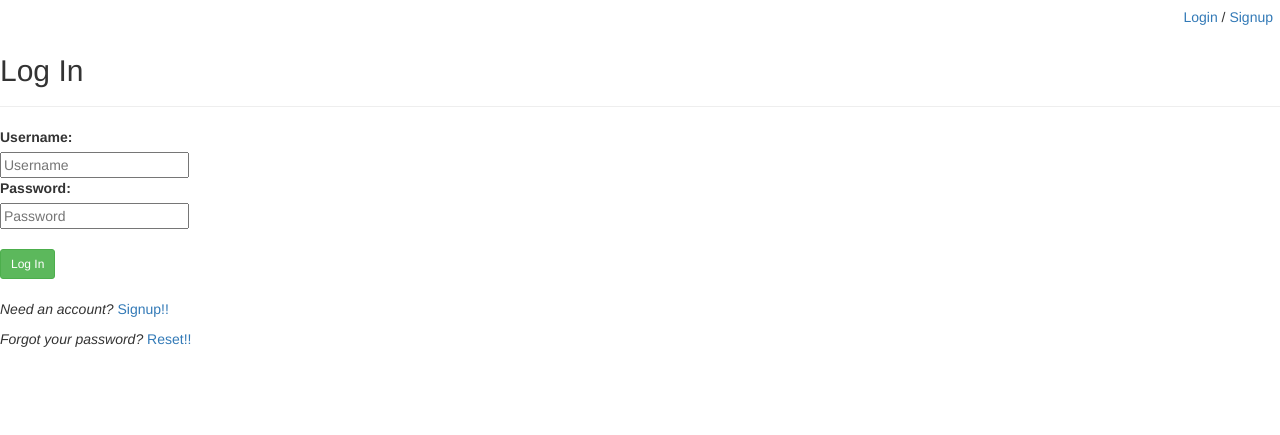
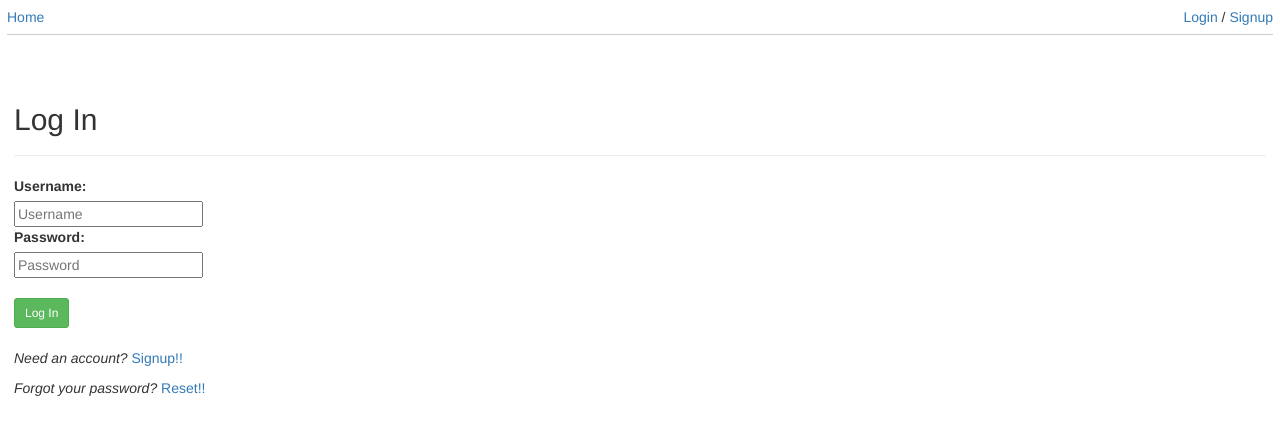
Before and after one commit to dynilib/dynitag, a Flask app: a page that uses audiolabeling/templates/header.html in a window 1280 px wide. Shown: the top 435 px of the page. Run offline with Flask 2, Linux system fonts and the light colour scheme; some libraries are stand-ins or nearby versions.

Commit message:
Add some style

```diff
--- a/audiolabeling/static/css/main.css
+++ b/audiolabeling/static/css/main.css
@@ -1,3 +1,7 @@
+div#content {
+    padding: 1em;
+}
+
 div#home {
     padding: 1em;
     position: absolute;
@@ -13,3 +17,12 @@ div#home #title {
     font-weight: 700;
     text-align: center;
 }
+
+.divider {
+    display: block;
+    height: 1px;
+    border: 0;
+    border-top: 1px solid #ccc;
+    margin: 0.5em 0;
+    padding: 0;
+}
--- a/audiolabeling/templates/header.html
+++ b/audiolabeling/templates/header.html
@@ -1,32 +1,34 @@
 {% import '_macros.html' as macros with context %}
 
-<div id="header" style="padding:0.5em;">
+<div id="header" style="padding:0.5em">
     <div>
         <!-- Ugly breadcrumb management -->
         {% if request.path == "/" and current_user.is_authenticated %}
         <a href="/projects">Projects</a>
         {% endif %}
-    {% if "projects" in request.path %}
+        {% if "projects" in request.path or "user" in request.path %}
         <a href="/">Home</a>
         {% endif %}
         {% if current_user.is_authenticated and current_user.role =="admin" and "admin" not in request.path %}
         / <a href="/admin">Admin</a>
         {% endif %}
 
-    {% if "admin" in request.path %}
+        {% if "admin" in request.path or "project/" in request.path %}
         <a href="/">Home</a> / <a href="/projects">Projects</a>
         {% endif %}
-    <span style="float:right;">
+        <div style="float:right;">
             {% if current_user.is_authenticated %}
             Logged as {{ current_user.username }} - <a href="{{ url_for('users.logout') }}">Logout</a>
             {% else %}
             <a href="{{ url_for('users.login') }}">Login</a> / <a href="{{ url_for('users.register') }}">Signup</a>
             {% endif %}
-    </span>
+        </div>
     </div>
     {% if "admin" not in request.path %}
-    <div>
+    <div id="messages">
         {{ macros.messages() }}
     </div>
     {% endif %}
+    <div style="clear:both"></div>
+    <div class="divider"></div>
 </div>
--- a/audiolabeling/templates/layout.html
+++ b/audiolabeling/templates/layout.html
@@ -17,6 +17,8 @@
 
     <body>
         {% include 'header.html' %}
+        <div id="content">
         {% block content %}{% endblock %}
+        </div>
     </body>
 </html>
--- a/audiolabeling/templates/project.html
+++ b/audiolabeling/templates/project.html
@@ -25,7 +25,7 @@
 {% block content %}
     <div class="row header">
         <div class="col s12">
-            <div class="divider"></div>
+            <!--            <div class="divider"></div> -->
         </div>
         <div class="col s6">
         </div>
```
Lines whose indentation alone changed are shown as unchanged.
